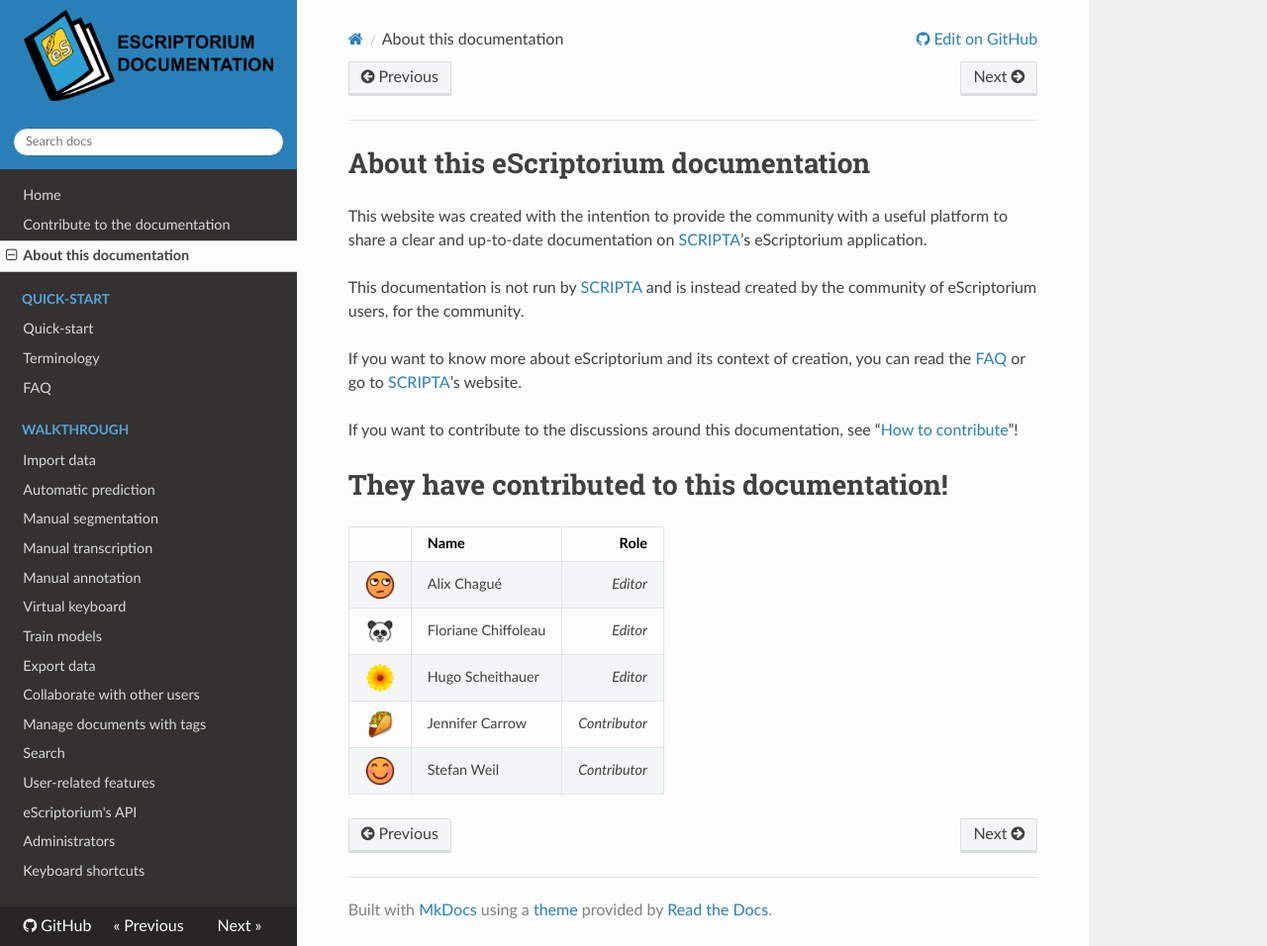
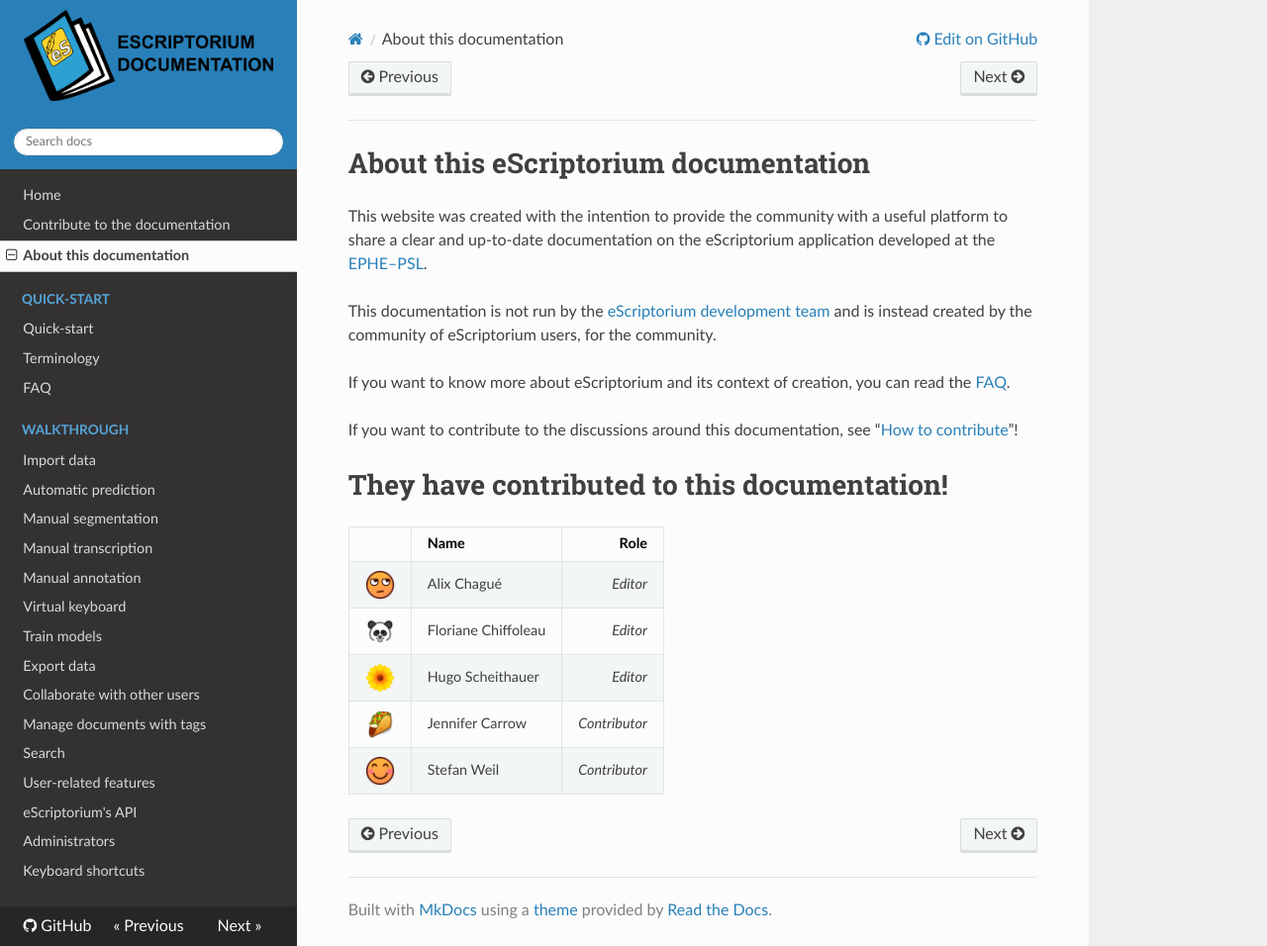
Before and after one commit to alix-tz/escriptorium-documentation, an MkDocs documentation site: the page built from docs/about.md, in a window 1280 px wide and 956 px high. Shown: the whole window at 99% size. Built offline with MkDocs 1.6.1, drawn with Linux system fonts in a browser that asks for light colours; nearby versions of some CDN libraries.

Commit message:
Update about.md to remove obsolete references to SCRIPTA

```diff
--- a/docs/about.md
+++ b/docs/about.md
@@ -8,11 +8,11 @@
 
 # About this eScriptorium documentation
 
-This website was created with the intention to provide the community with a useful platform to share a clear and up-to-date documentation on [SCRIPTA](https://scripta.psl.eu/)'s eScriptorium application.
+This website was created with the intention to provide the community with a useful platform to share a clear and up-to-date documentation on the eScriptorium application developed at the [EPHE–PSL](https://www.ephe.psl.eu).
 
-This documentation is not run by [SCRIPTA](https://scripta.psl.eu/) and is instead created by the community of eScriptorium users, for the community.
+This documentation is not run by the [eScriptorium development team](https://escriptorium.readthedocs.io/en/latest/FAQ/#who-is-responsible-for-escriptorium) and is instead created by the community of eScriptorium users, for the community.
 
-If you want to know more about eScriptorium and its context of creation, you can read the [FAQ](FAQ.md) or go to [SCRIPTA](https://scripta.psl.eu/)'s website.
+If you want to know more about eScriptorium and its context of creation, you can read the [FAQ](FAQ.md).
 
 If you want to contribute to the discussions around this documentation, see "[How to contribute](contribute.md)"!
 
```
